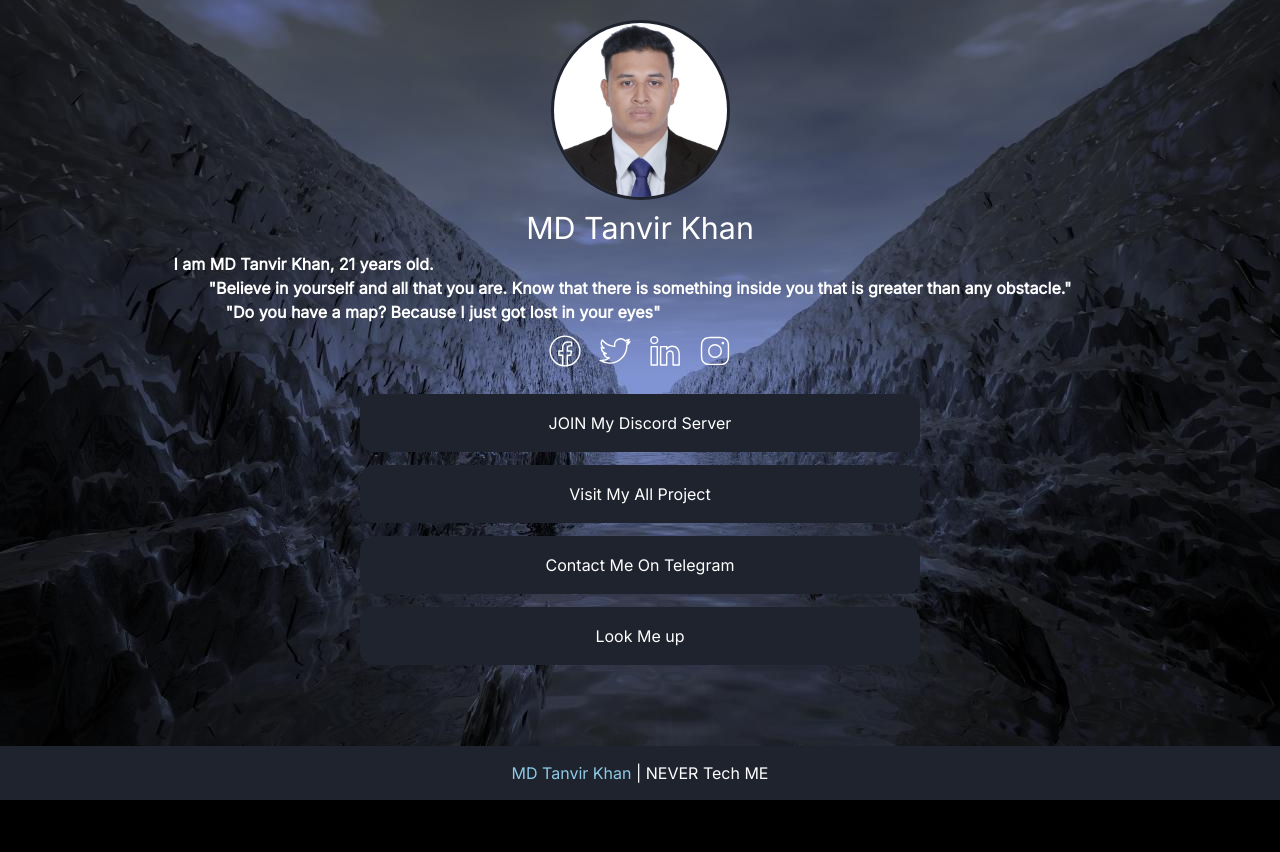
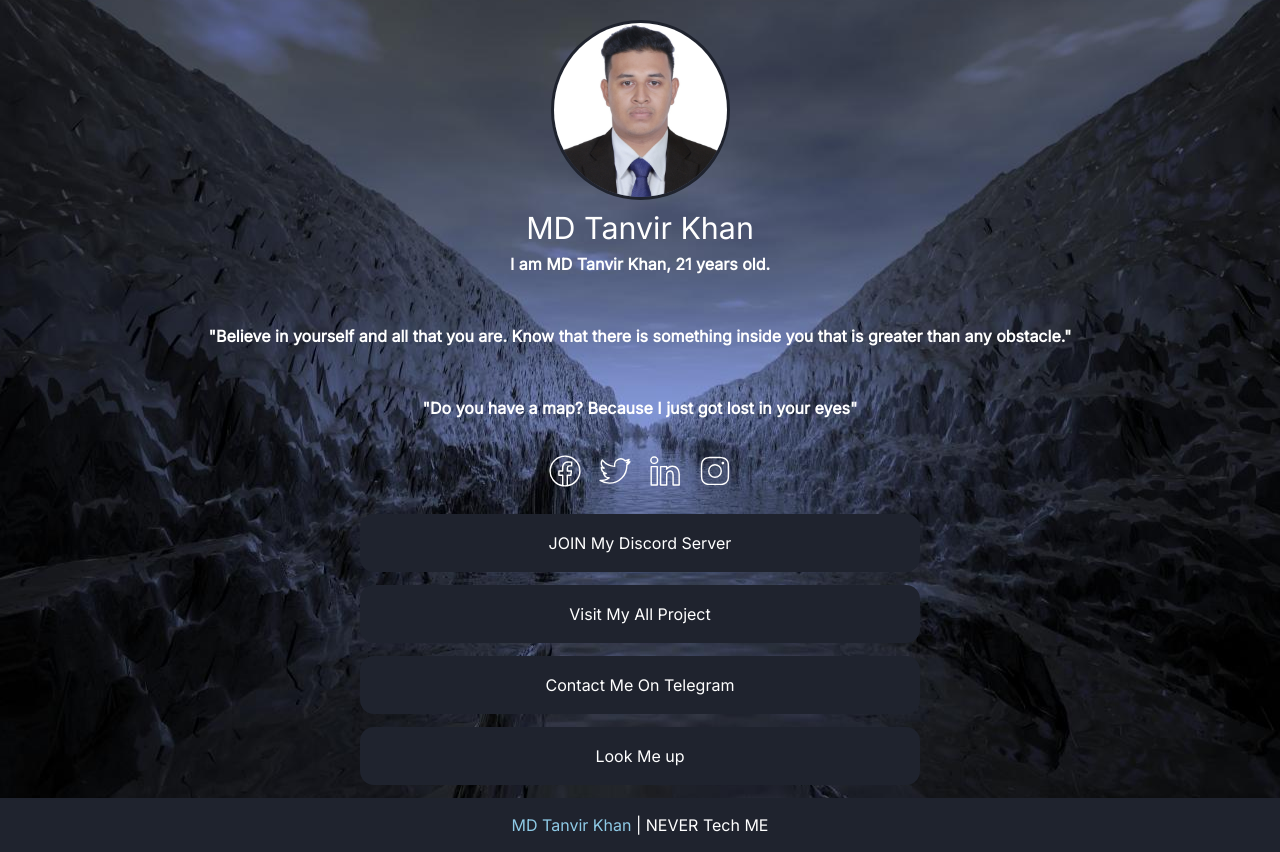
Before and after one commit to mdtanvirkhan101/xtanvir.github.oi, a plain HTML site: page index.html in a window 1280 px wide. Before the commit the page ends 800 px from the top, so only its background shows below. Drawn offline with nearby package versions, Linux system fonts and the light colour scheme.

Commit message:
Update index.html

```diff
--- a/index.html
+++ b/index.html
@@ -26,10 +26,10 @@
           <h1>MD Tanvir Khan</h1>
         </div>
         <div>
-          <strong>I am MD Tanvir Khan, 21 years old.</strong> <br>
+          <strong><center>I am MD Tanvir Khan, 21 years old.</center></strong> <br>
 
-          <strong class="uib">"Believe in yourself and all that you are. Know that there is something inside you that is greater than any obstacle."</strong><br>
-          <strong class="valolagena">"Do you have a map? Because I just got lost in your eyes"</strong>
+          <strong class="uib"><center>"Believe in yourself and all that you are. Know that there is something inside you that is greater than any obstacle."</center></strong><br>
+          <strong class="valolagena"><center>"Do you have a map? Because I just got lost in your eyes"</center></strong>
 
 
 
```
